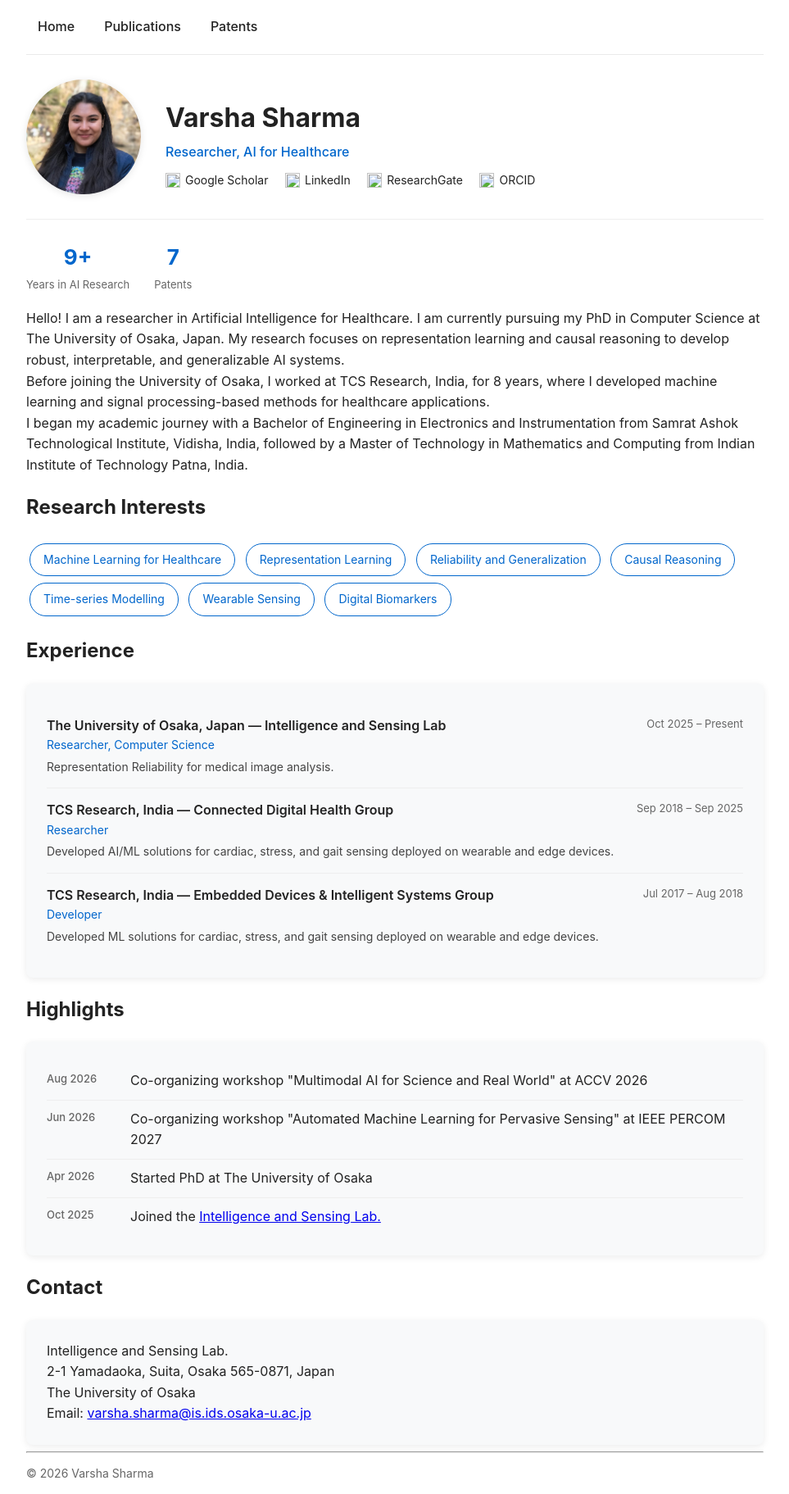
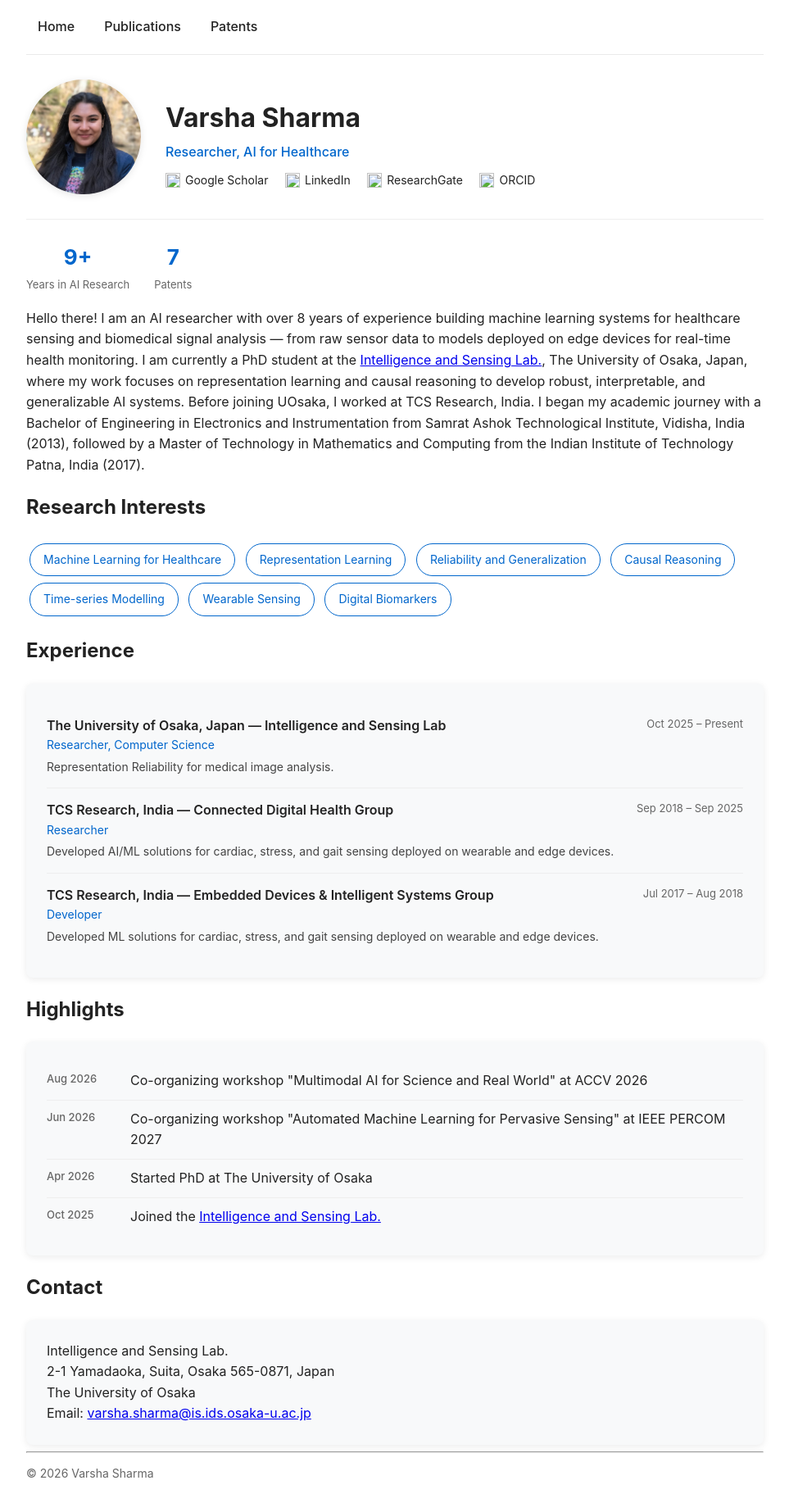
Before and after one commit to shavarsha/shavarsha.github.io, a Jekyll site: the page built from index.md, in a window 1280 px wide. Shown: the whole page at 82% size, without its empty margins (158-1121 px from the left). Built offline with Jekyll 4.4.1, drawn with Linux system fonts in a browser that asks for light colours.

Commit message:
Update index.md

```diff
--- a/index.md
+++ b/index.md
@@ -14,11 +14,9 @@
 </div>
 
 <p>
-Hello! I am a researcher in Artificial Intelligence for Healthcare. I am currently pursuing my PhD in Computer Science at The University of Osaka, Japan. My research focuses on representation learning and causal reasoning to develop robust, interpretable, and generalizable AI systems.<br>
+Hello there! I am an AI researcher with over 8 years of experience building machine learning systems for healthcare sensing and biomedical signal analysis — from raw sensor data to models deployed on edge devices for real-time health monitoring. I am currently a PhD student at the <a href="https://is.d3c.osaka-u.ac.jp/en/">Intelligence and Sensing Lab.</a>, The University of Osaka, Japan, where my work focuses on representation learning and causal reasoning to develop robust, interpretable, and generalizable AI systems.
 
-Before joining the University of Osaka, I worked at TCS Research, India, for 8 years, where I developed machine learning and signal processing-based methods for healthcare applications.<br>
-
-I began my academic journey with a Bachelor of Engineering in Electronics and Instrumentation from Samrat Ashok Technological Institute, Vidisha, India, followed by a Master of Technology in Mathematics and Computing from Indian Institute of Technology Patna, India.<br>
+Before joining UOsaka, I worked at TCS Research, India. I began my academic journey with a Bachelor of Engineering in Electronics and Instrumentation from Samrat Ashok Technological Institute, Vidisha, India (2013), followed by a Master of Technology in Mathematics and Computing from the Indian Institute of Technology Patna, India (2017).
 </p>
 
 <!-- <a href="/cv.pdf" class="cv-button">📄 Download CV</a> -->
```
